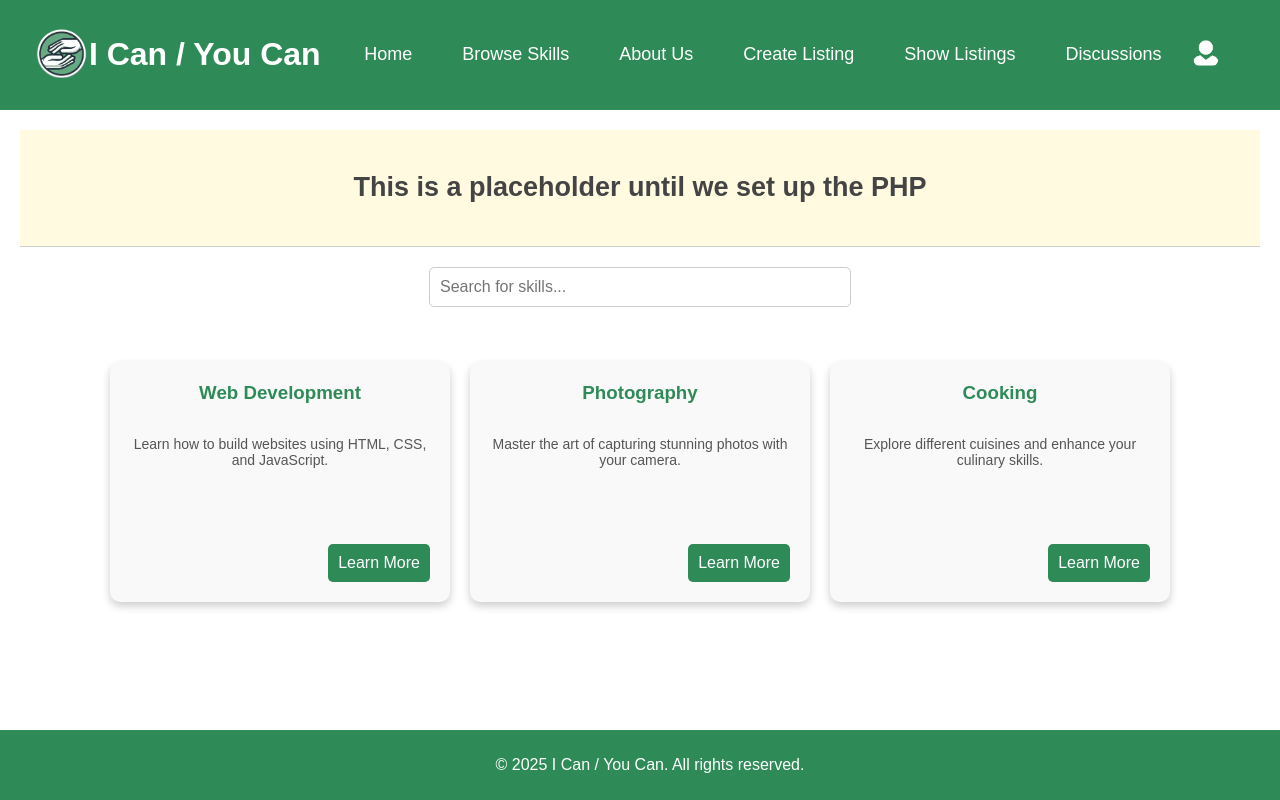
After one commit to kaanspgl/COSC360_MyFavoriteStudents, a PHP site: page /browse.php in a window 1280 px wide. The commit adds this page. Run offline with PHP 8.4, Linux system fonts and the light colour scheme.

```diff
--- /dev/null
+++ b/browse.php
@@ -0,0 +1,57 @@
+<!DOCTYPE html>
+<html lang="en">
+<head>
+    <meta charset="UTF-8">
+    <meta name="viewport" content="width=device-width, initial-scale=1.0">
+    <title>Browse Skills - I Can / You Can</title>
+    <link rel="stylesheet" href="style.css">
+    <script defer src="browse.js"></script>
+</head>
+<body>
+<?php include 'header.php'; ?>
+
+
+
+    <main>
+        <!-- Placeholder Header -->
+        <section class="placeholder-header">
+            <h2>This is a placeholder until we set up the PHP</h2>
+        </section>
+
+        <section class="search-container">
+            <input type="text" id="search" placeholder="Search for skills..." onkeyup="filterSkills()">
+        </section>
+
+        <section class="skills-list">
+            <div class="skill-card">
+                <h3>Web Development</h3>
+                <p>Learn how to build websites using HTML, CSS, and JavaScript.</p>
+                <div class="card-footer">
+                    <button class="learn-more">Learn More</button>
+                </div>
+            </div>
+
+            <div class="skill-card">
+                <h3>Photography</h3>
+                <p>Master the art of capturing stunning photos with your camera.</p>
+                <div class="card-footer">
+                    <button class="learn-more">Learn More</button>
+                </div>
+            </div>
+
+            <div class="skill-card">
+                <h3>Cooking</h3>
+                <p>Explore different cuisines and enhance your culinary skills.</p>
+                <div class="card-footer">
+                    <button class="learn-more">Learn More</button>
+                </div>
+            </div>
+        </section>
+
+    </main>
+
+    <footer>
+        <p>&copy; 2025 I Can / You Can. All rights reserved.</p>
+    </footer>
+</body>
+</html>
--- a/header.php
+++ b/header.php
@@ -5,7 +5,9 @@
 
 <header>
     <div class="logo-container">
-        <img src="images/logo.png" alt="I Can You Can Logo" class="logo">
+        <a href="index.php">
+            <img src="images/logo.png" alt="I Can You Can Logo" class="logo">
+        </a>
     </div>
     <h1>I Can / You Can</h1>
     <nav>
```
Also changed, not shown: about.php (added, +44 -0 lines), create-listing.php (added, +26 -0 lines), index.php (added, +47 -0 lines), show-listings.php (added, +44 -0 lines).
